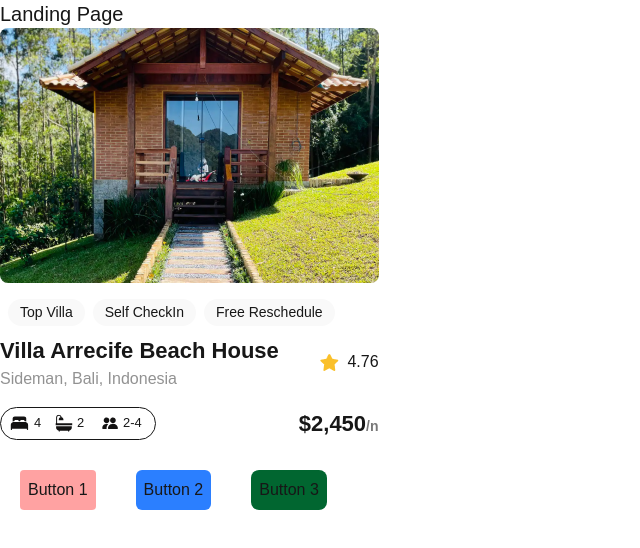
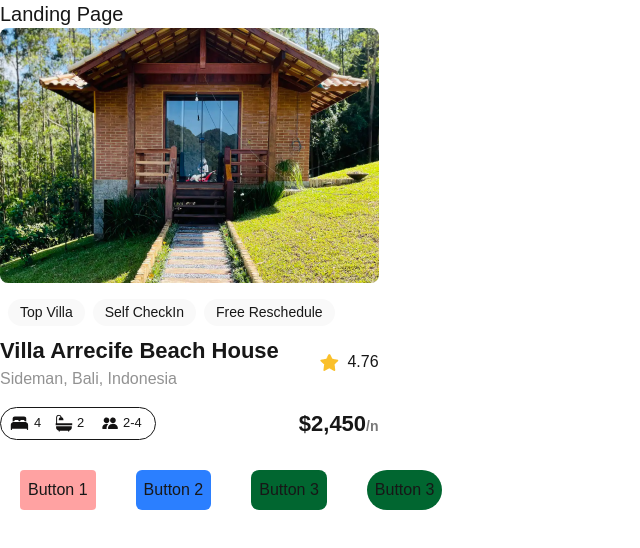
Before and after one commit to ysnbk/alx-project-0x00-setup, a Next.js app in the folder alx-project-0x00/: page /landing in a window 1280 px wide. Shown: the top 548 px of the page, without its empty margins (0-640 px from the left). Built offline with nearby package versions, Linux system fonts and the light colour scheme.

Commit message:
task4(5)

```diff
--- a/alx-project-0x00/components/Button.tsx
+++ b/alx-project-0x00/components/Button.tsx
@@ -1,5 +1,5 @@
-import { PillProps } from "@/interfaces";
-const Button: React.FC<PillProps> = ({ title,styles }) => {
+import { ButtonProps } from "@/interfaces";
+const Button: React.FC<ButtonProps> = ({ title,styles }) => {
   return (
     <button className={styles}>
         {title}
--- a/alx-project-0x00/pages/landing.tsx
+++ b/alx-project-0x00/pages/landing.tsx
@@ -8,6 +8,7 @@ const Landing:React.FC = ()=>{
             <Button title="Button 1" styles="m-5 p-2 cursor-pointer bg-red-300 small rounded-sm"></Button>
             <Button title="Button 2" styles="m-5 p-2 cursor-pointer bg-blue-500 medium rounded-md"></Button>
             <Button title="Button 3" styles="m-5 p-2 cursor-pointer bg-green-800 large rounded-lg"></Button>
+            <Button title="Button 3" styles="m-5 p-2 cursor-pointer bg-green-800 large rounded-full"></Button>
         </div>
     )
 }
```
Also changed, not shown: alx-project-0x00/interfaces/index.ts (+5 -2 lines).
